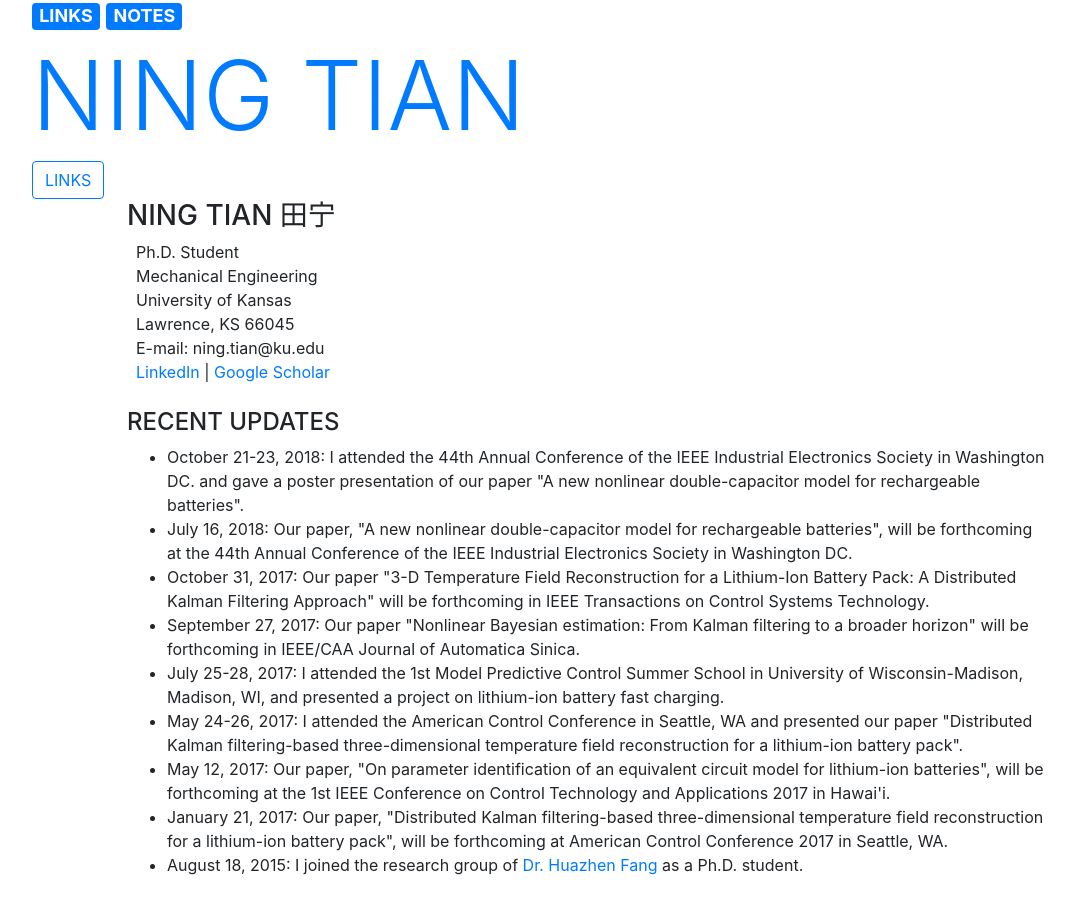
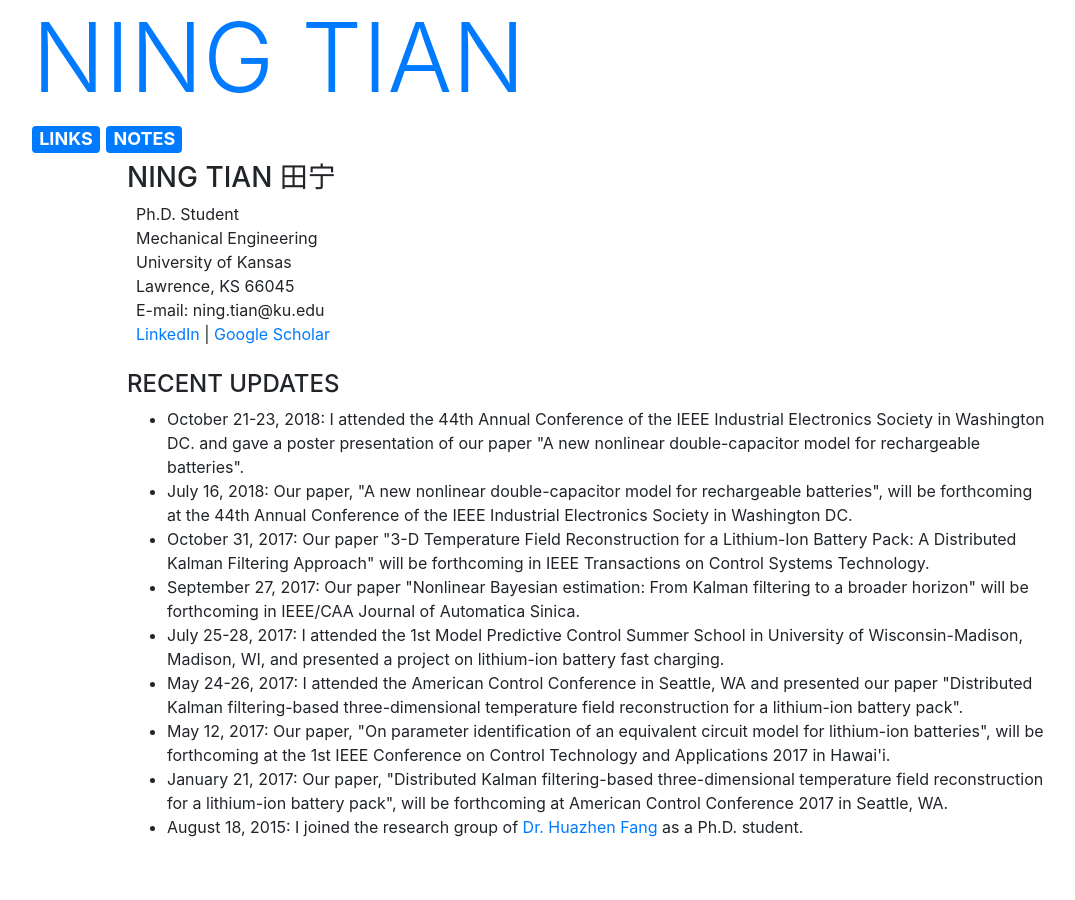
Before and after one commit to ningtian/ningtian.github.io, a Jekyll site: the page index.html, which Jekyll copies as it is, in a window 1280 px wide. Shown: the whole page, without its empty margins (53-1128 px from the left). Built offline with Jekyll 4.4.1, drawn with Linux system fonts in a browser that asks for light colours.

Commit message:
Update index.html

```diff
--- a/index.html
+++ b/index.html
@@ -14,15 +14,13 @@
 
 <body>
 	<div class="container">
+	<h2 class="display-1"><a href="/">NING TIAN</a></h2>
 	<h4>
 		<a href="/links" class="badge badge-primary">LINKS</a>
 		<a href="/notes" class="badge badge-primary">NOTES</a>
+	</h4>
 
-
-	</h4>
-	<h2 class="display-1"><a href="/">NING TIAN</a></h2>
-		<button type="button" class="btn btn-outline-primary" class="text-muted"><a href="/links" title="Links">LINKS</a></button>
-</div> <!-- /header -->
+        </div>
 
 
 <div class="container">
```
